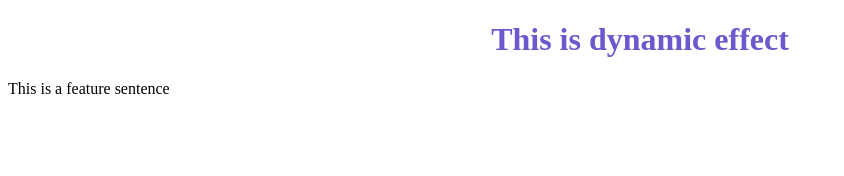
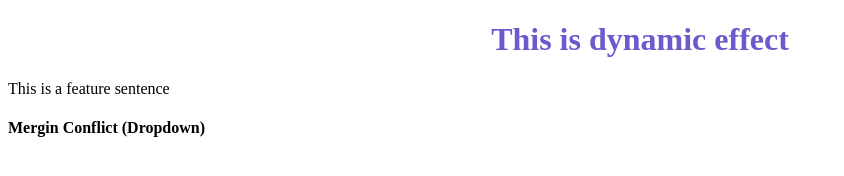
Before and after one commit to Asghar-Ali-Sindhu/LocalRepo, a plain HTML site: page index.html in a window 1280 px wide. Shown: the whole page, without its empty margins (0-844 px from the left). Drawn offline with Linux system fonts and the light colour scheme.

Commit message:
Merge Conflict on mai

```diff
--- a/index.html
+++ b/index.html
@@ -11,6 +11,7 @@
     <p>
         This is a feature sentence
     </p>
+    <h4>Mergin Conflict (Dropdown)</h4>
     <script src="main.js"></script>
 </body>
 </html>
```
